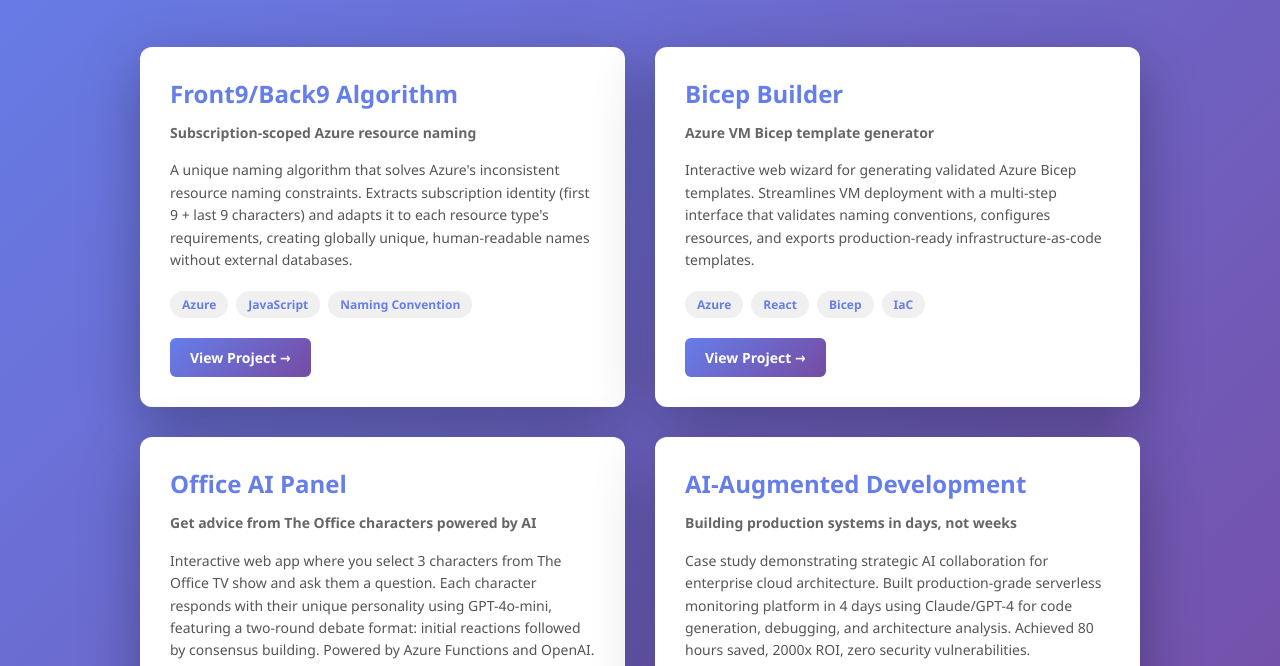
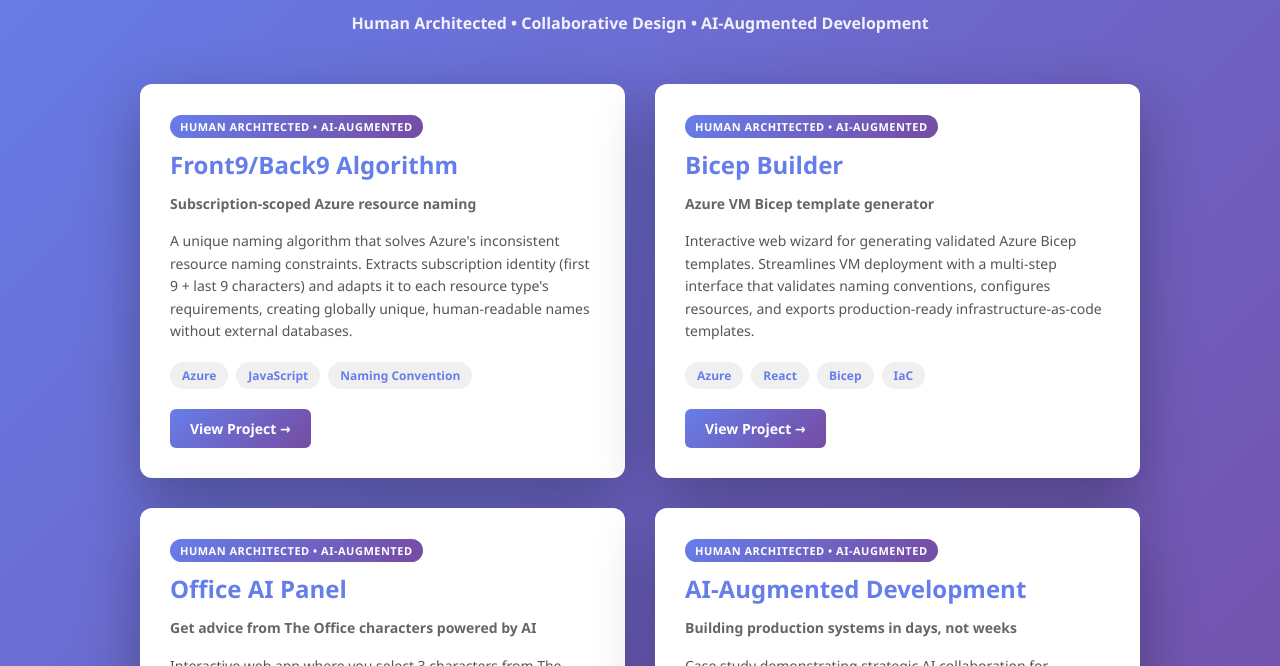
Before and after one commit to Dwink213/front9back9-demowebsite, a plain HTML site: page index.html in a window 1280 px wide. Shown: the part 134-800 px from the top of the page. Drawn offline with Linux system fonts and the light colour scheme.

Commit message:
Add 'Human Architected, AI-Augmented' branding across portfolio
- Added tagline to main portfolio: 'Human Architected • Collaborative Design • AI-Augmented Development'
- Added development approach badge to all 4 project cards
- Added 'Back to Portfolio' link to front9-back9 project
- Updated front9-back9 attribution to show 'Human Architected • AI-Augmented Development'
- Tech stack badges already visible on all project cards (Azure, React, Python, etc.)

Note: bicep-builder and office-ai-panel are React apps and need source rebuilds for navigation updates

🤖 Generated with Claude Code

```diff
--- a/index.html
+++ b/index.html
@@ -54,6 +54,18 @@
             color: #667eea;
             margin-bottom: 12px;
             font-size: 24px;
+        }
+        .dev-approach {
+            display: inline-block;
+            background: linear-gradient(135deg, #667eea 0%, #764ba2 100%);
+            color: white;
+            padding: 4px 10px;
+            border-radius: 12px;
+            font-size: 11px;
+            font-weight: 700;
+            margin-bottom: 10px;
+            text-transform: uppercase;
+            letter-spacing: 0.5px;
         }
         .project-card .tagline {
             color: #666;
@@ -131,11 +143,15 @@
         <div class="header">
             <h1>Dustin Winkler</h1>
             <p>Azure Solutions & Cloud Architecture</p>
+            <p style="font-size: 16px; margin-top: 15px; opacity: 0.9; font-weight: 600;">
+                Human Architected • Collaborative Design • AI-Augmented Development
+            </p>
         </div>
 
         <div class="projects-grid">
             <!-- Front9/Back9 Project -->
             <a href="projects/front9-back9/index.html" class="project-card">
+                <span class="dev-approach">Human Architected • AI-Augmented</span>
                 <h2>Front9/Back9 Algorithm</h2>
                 <p class="tagline">Subscription-scoped Azure resource naming</p>
                 <p>
@@ -155,6 +171,7 @@
 
             <!-- Bicep Builder Project -->
             <a href="projects/bicep-builder/index.html" class="project-card">
+                <span class="dev-approach">Human Architected • AI-Augmented</span>
                 <h2>Bicep Builder</h2>
                 <p class="tagline">Azure VM Bicep template generator</p>
                 <p>
@@ -175,6 +192,7 @@
 
             <!-- Office AI Panel Project -->
             <a href="projects/office-ai-panel/index.html" class="project-card">
+                <span class="dev-approach">Human Architected • AI-Augmented</span>
                 <h2>Office AI Panel</h2>
                 <p class="tagline">Get advice from The Office characters powered by AI</p>
                 <p>
@@ -195,6 +213,7 @@
 
             <!-- AI-Augmented Development Case Study -->
             <a href="projects/ai-portfolio/index.html" class="project-card">
+                <span class="dev-approach">Human Architected • AI-Augmented</span>
                 <h2>AI-Augmented Development</h2>
                 <p class="tagline">Building production systems in days, not weeks</p>
                 <p>
```
Also changed, not shown: projects/front9-back9/index.html (+4 -1 lines).
